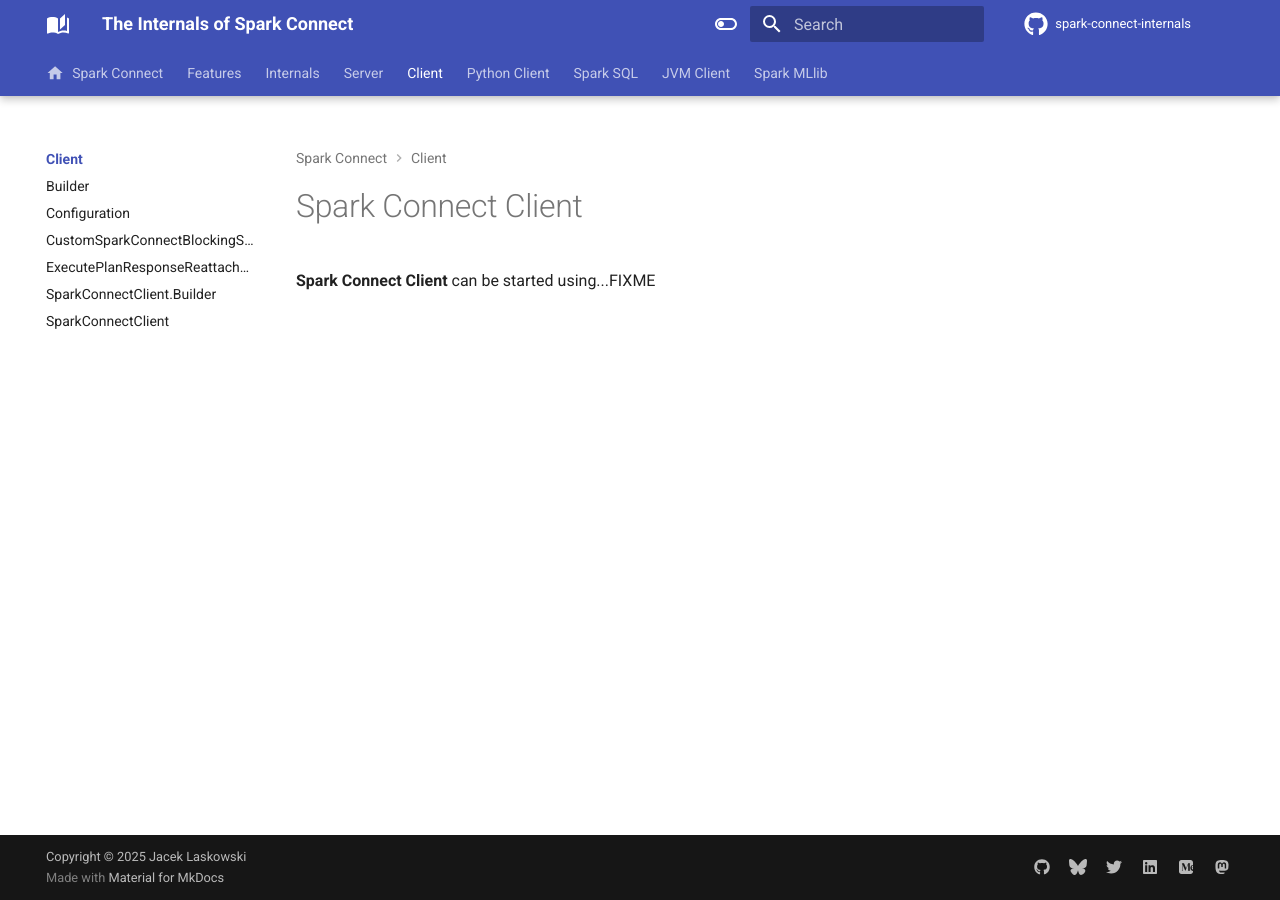
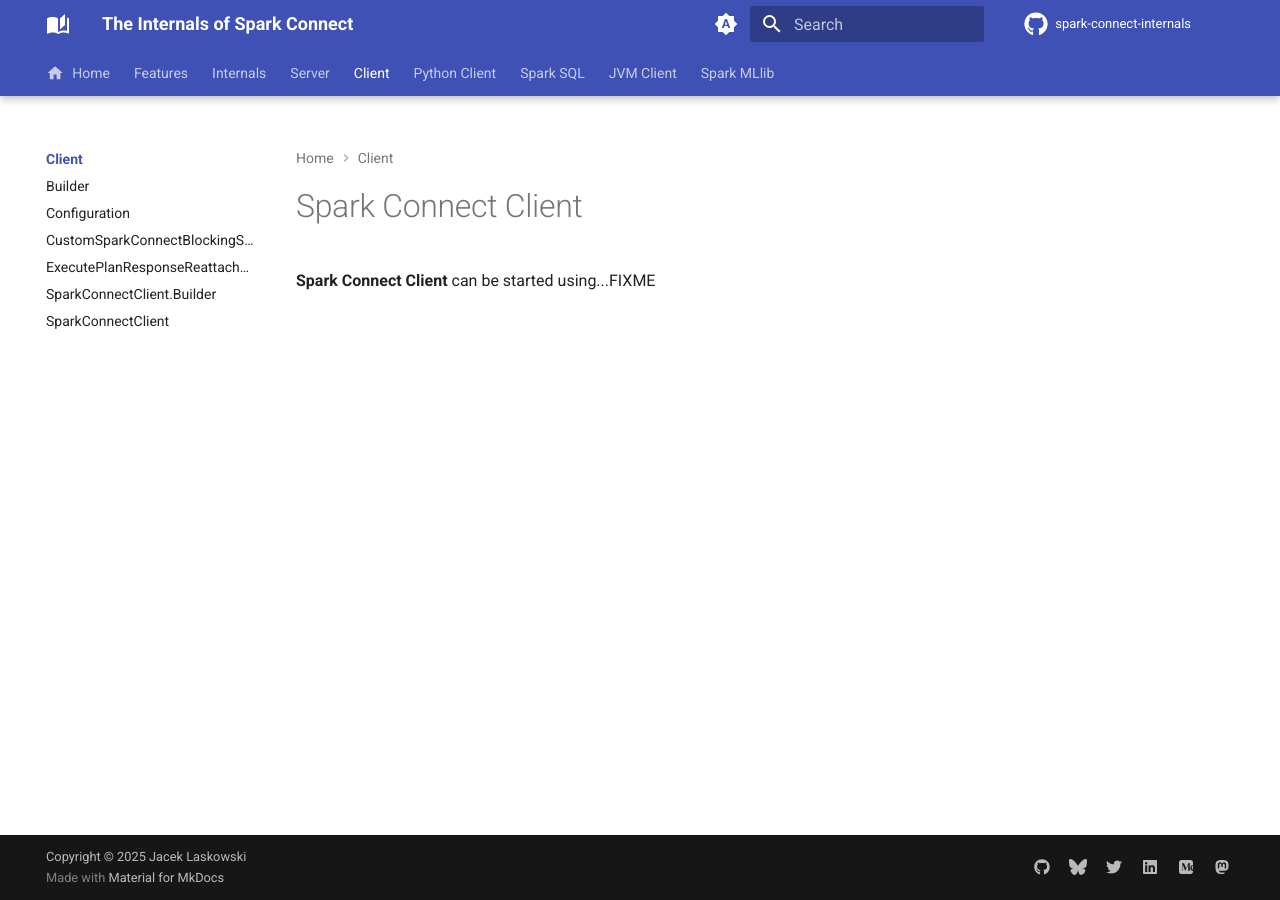
Before and after one commit to japila-books/spark-connect-internals, an MkDocs documentation site: the page built from docs/client/index.md, in a window 1280 px wide. Built offline with MkDocs 1.6.1 and Material for MkDocs 9.7.7, drawn with Linux system fonts in a browser that asks for light colours; comment, search, counter and statistics services are not loaded.

Commit message:
[MINOR] mkdocs-related changes

```diff
--- a/docs/index.md
+++ b/docs/index.md
@@ -1,5 +1,5 @@
 ---
-title: Spark Connect
+title: Home
 icon: material/home
 hide:
   - toc
@@ -10,7 +10,7 @@
 
 Welcome to **The Internals of {{ book.title }}** online book! 🤙
 
-I'm [Jacek Laskowski](https://pl.linkedin.com/in/jaceklaskowski),
+I'm [Jacek Laskowski](https://www.linkedin.com/in/jaceklaskowski),
 a Freelance Data(bricks) Engineer 🧱
 specializing in
 [Apache Spark](https://books.japila.pl/apache-spark-internals/) (incl. [Spark SQL](https://books.japila.pl/spark-sql-internals/) and [Spark Structured Streaming](https://books.japila.pl/spark-structured-streaming-internals/)),
--- a/mkdocs.yml
+++ b/mkdocs.yml
@@ -20,6 +20,8 @@
     - content.code.annotate
     # https://squidfunk.github.io/mkdocs-material/upgrade/#contentcodecopy
     - content.code.copy
+    # https://squidfunk.github.io/mkdocs-material/reference/content-tabs/#linked-content-tabs
+    - content.tabs.link
     - content.tooltips
     - navigation.indexes
     - navigation.instant
@@ -32,19 +34,22 @@
     - search.highlight
     - search.share
     - search.suggest
+    - toc.follow
   palette:
-    - scheme: default
-      primary: indigo
-      accent: indigo
+    - media: "(prefers-color-scheme)"
       toggle:
-        icon: material/toggle-switch-off-outline
+        icon: material/brightness-auto
+        name: Switch to light mode
+    - media: "(prefers-color-scheme: light)"
+      scheme: default
+      toggle:
+        icon: material/brightness-7
         name: Switch to dark mode
-    - scheme: slate
-      primary: blue
-      accent: blue
+    - media: "(prefers-color-scheme: dark)"
+      scheme: slate
       toggle:
-        icon: material/toggle-switch
-        name: Switch to light mode
+        icon: material/brightness-4
+        name: Switch to system preference
 
 markdown_extensions:
   - admonition
@@ -79,13 +84,13 @@
   - pymdownx.tilde
 
 plugins:
-  - search
-  - minify:
-      minify_html: true
   - awesome-pages
   - macros
   # https://squidfunk.github.io/mkdocs-material/reference/#built-in-meta-plugin
   - meta
+  - minify:
+      minify_html: true
+  - search
   # https://squidfunk.github.io/mkdocs-material/setup/setting-up-tags/
   - tags:
       tags_allowed:
@@ -106,7 +111,10 @@
     docs: https://grpc.io/docs/languages/java/
     api: https://grpc.github.io/grpc-java/javadoc
   java:
+    # https://github.com/apache/spark/blob/v4.0.1/pom.xml#L117
     version: 17
+    api: https://docs.oracle.com/en/java/javase/17/docs/api/java.base
+    spec: https://docs.oracle.com/javase/specs/jls/se17/html
   social:
     - icon: fontawesome/brands/github
       link: https://github.com/jaceklaskowski
@@ -130,6 +138,11 @@
 extra_css:
   - css/code.css
 
+validation:
+  omitted_files: warn
+  absolute_links: warn
+  unrecognized_links: warn
+
 # Sections with ... under awesome-pages plugin's control
 # https://github.com/lukasgeiter/mkdocs-awesome-pages-plugin
 # Review corresponding .pages for setup
```
